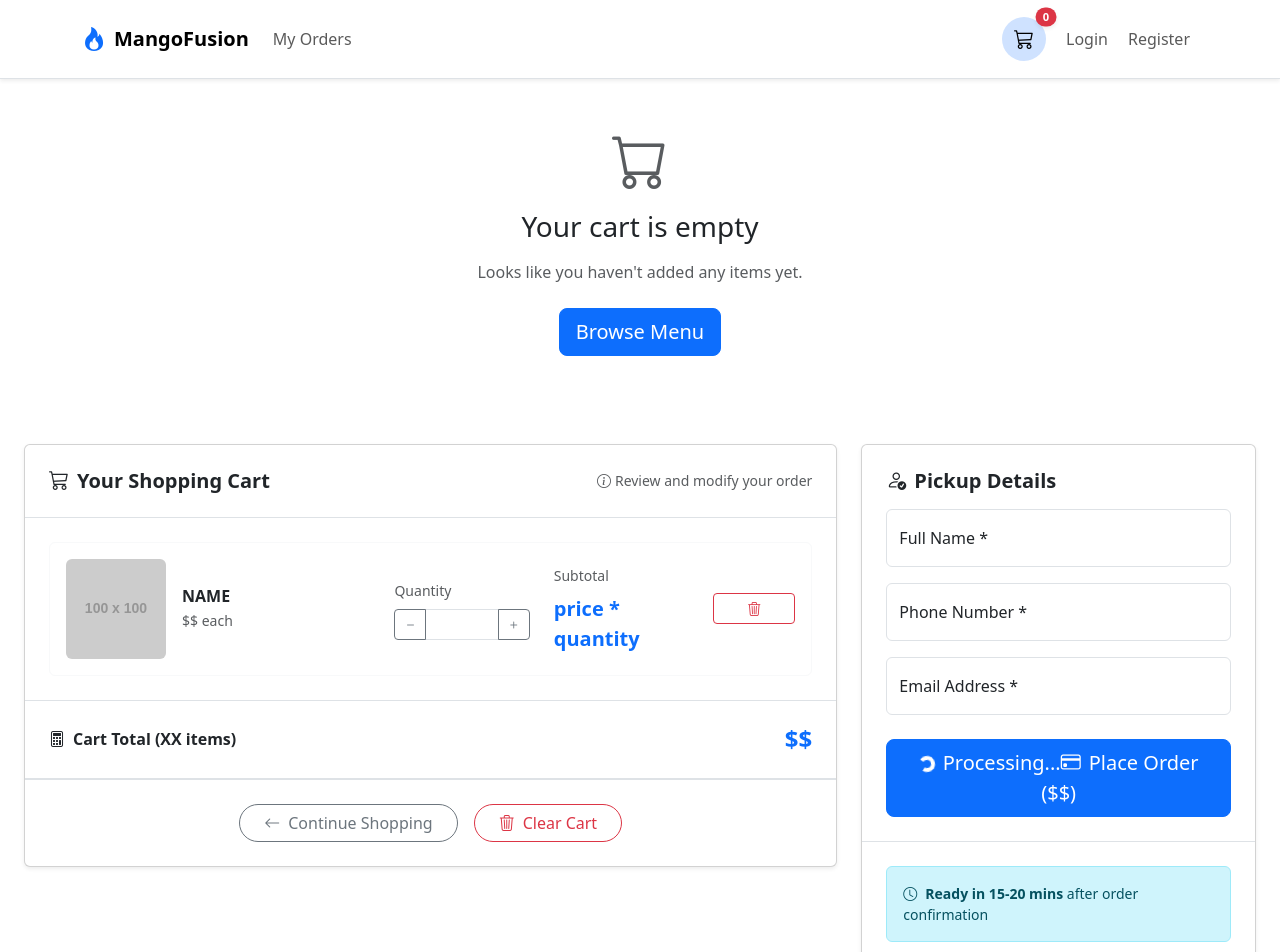
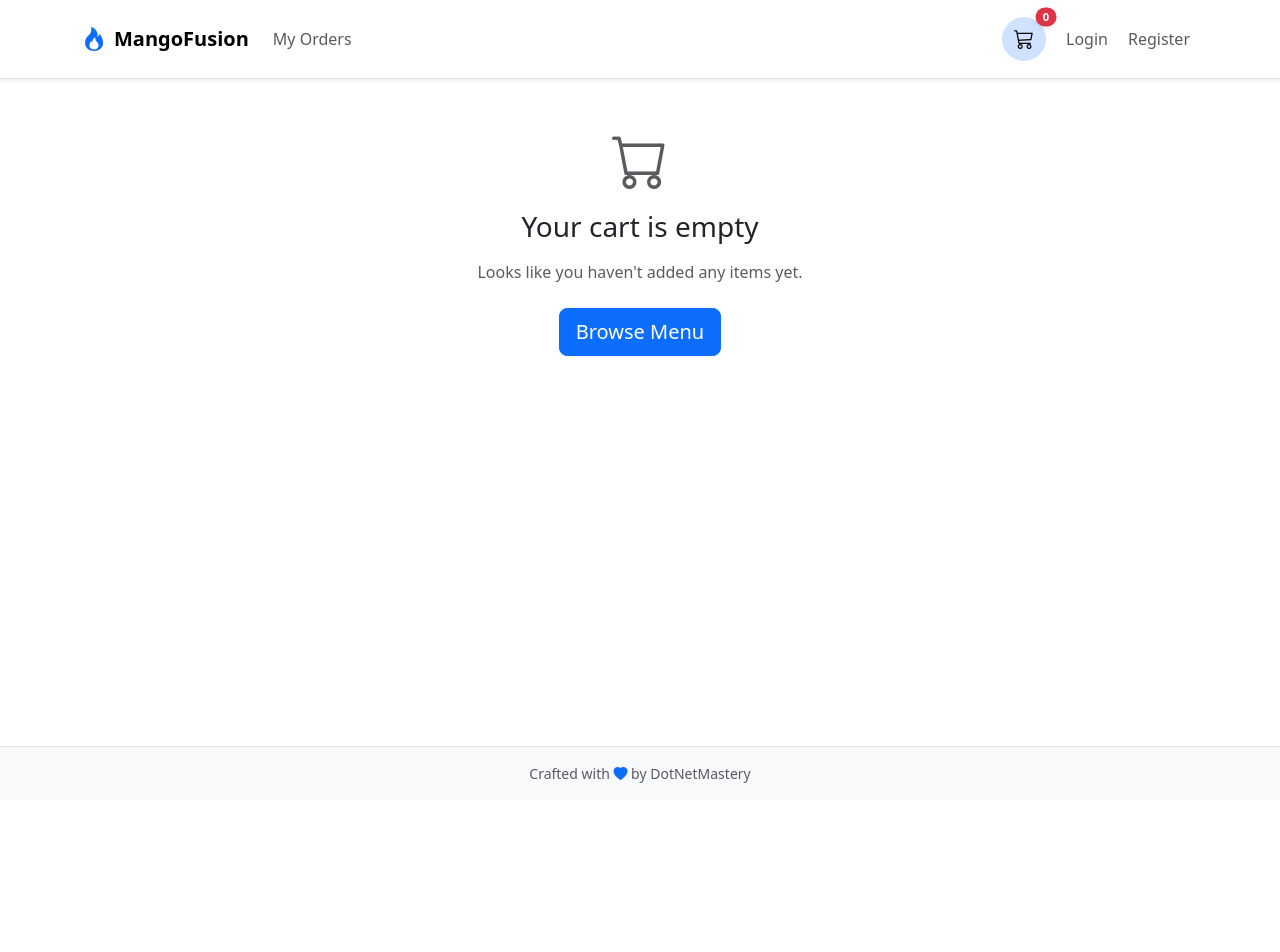
Before and after one commit to omarqutmesh/mangopedia-react, a React (Vite) app: page /cart in a window 1280 px wide. Shown: the top 952 px of the page. After the commit the page ends 800 px from the top, so only its background shows below. Built offline with nearby package versions, Linux system fonts and the light colour scheme.

Commit message:
Make cart dynamic

```diff
--- a/src/pages/cart/Cart.jsx
+++ b/src/pages/cart/Cart.jsx
@@ -1,7 +1,18 @@
+import { useState } from "react";
+import { Link } from "react-router-dom";
+import { useSelector, useDispatch } from "react-redux";
+import { useNavigate } from "react-router-dom";
+import { toast } from "react-toastify";
+import { API_BASE_URL, ROUTES } from "../../utility/constants";
+
 function Cart() {
+  const dispatch = useDispatch();
+  const navigate = useNavigate();
+
+  const { items, totalAmount, totalItems } = useSelector((state) => state.cart);
+
+  if (items.length === 0) {
     return (
-    <>
-      {" "}
       <div className="container py-5">
         <div className="row justify-content-center">
           <div className="col-md-8 text-center">
@@ -18,6 +29,11 @@ function Cart() {
           </div>
         </div>
       </div>
+    );
+  }
+
+  return (
+    <>
       <div className="container-fluid p-4 " style={{ minHeight: "100vh" }}>
         {/* Dashboard Header */}
 
@@ -45,18 +61,22 @@ function Cart() {
                 style={{ maxHeight: "600px", overflowY: "auto" }}
               >
                 <div className="row g-3">
+                  {items.map((item) => (
                     <div className="col-12">
                       <div className="border rounded p-3 border-light hover-shadow">
                         <div className="d-flex align-items-center gap-3">
                           {/* Product Image */}
                           <div className="flex-shrink-0">
                             <img
-                            src="https://placehold.co/100"
+                              src={`${API_BASE_URL}/${item.image}`}
                               className="rounded"
                               style={{
                                 width: 100,
                                 height: 100,
                                 objectFit: "cover",
+                              }}
+                              onError={(e) => {
+                                e.target.src = "https://placehold.co/100";
                               }}
                             />
                           </div>
@@ -65,8 +85,12 @@ function Cart() {
                           <div className="flex-grow-1">
                             <div className="row align-items-center">
                               <div className="col-md-4">
-                              <h6 className="mb-1 fw-semibold">NAME</h6>
-                              <div className="text-muted small">$$ each</div>
+                                <h6 className="mb-1 fw-semibold">
+                                  {item.name}
+                                </h6>
+                                <div className="text-muted small">
+                                  ${parseFloat(item.price).toFixed(2)} each
+                                </div>
                               </div>
 
                               <div className="col-md-3">
@@ -82,6 +106,7 @@ function Cart() {
                                   </button>
                                   <input
                                     type="number"
+                                    value={item.quantity}
                                     className="form-control text-center"
                                     min="1"
                                   />
@@ -99,7 +124,7 @@ function Cart() {
                                   Subtotal
                                 </label>
                                 <div className="fw-bold text-primary fs-5">
-                                price * quantity
+                                  ${(item.price * item.quantity).toFixed(2)}
                                 </div>
                               </div>
 
@@ -116,6 +141,7 @@ function Cart() {
                         </div>
                       </div>
                     </div>
+                  ))}
                 </div>
               </div>
 
@@ -124,22 +150,24 @@ function Cart() {
                 <div className="d-flex justify-content-between align-items-center">
                   <span className="fw-bold h6 mb-0">
                     <i className="bi bi-calculator me-2"></i>
-                    Cart Total (XX items)
+                    Cart Total ({totalItems} items)
                   </span>
-                  <span className="fw-bold text-primary h4 mb-0">$$</span>
+                  <span className="fw-bold text-primary h4 mb-0">
+                    ${totalAmount.toFixed(2)}
+                  </span>
                 </div>
               </div>
 
               {/* Action Buttons */}
               <div className="border-top p-4">
                 <div className="d-flex gap-3 justify-content-center">
-                  <a
-                    href="/"
+                  <Link
+                    to={ROUTES.HOME}
                     className="btn btn-outline-secondary px-4 rounded-pill"
                   >
                     <i className="bi bi-arrow-left me-2"></i>
                     Continue Shopping
-                  </a>
+                  </Link>
                   <button className="btn btn-outline-danger px-4 rounded-pill">
                     <i className="bi bi-trash3 me-2"></i>
                     Clear Cart
@@ -212,7 +240,7 @@ function Cart() {
                         <span className="spinner-border spinner-border-sm me-2"></span>
                         Processing...
                         <i className="bi bi-credit-card me-2"></i>
-                        Place Order ($$)
+                        Place Order (${totalAmount.toFixed(2)})
                       </button>
                     </div>
                   </div>
```
Lines whose indentation alone changed are shown as unchanged.
